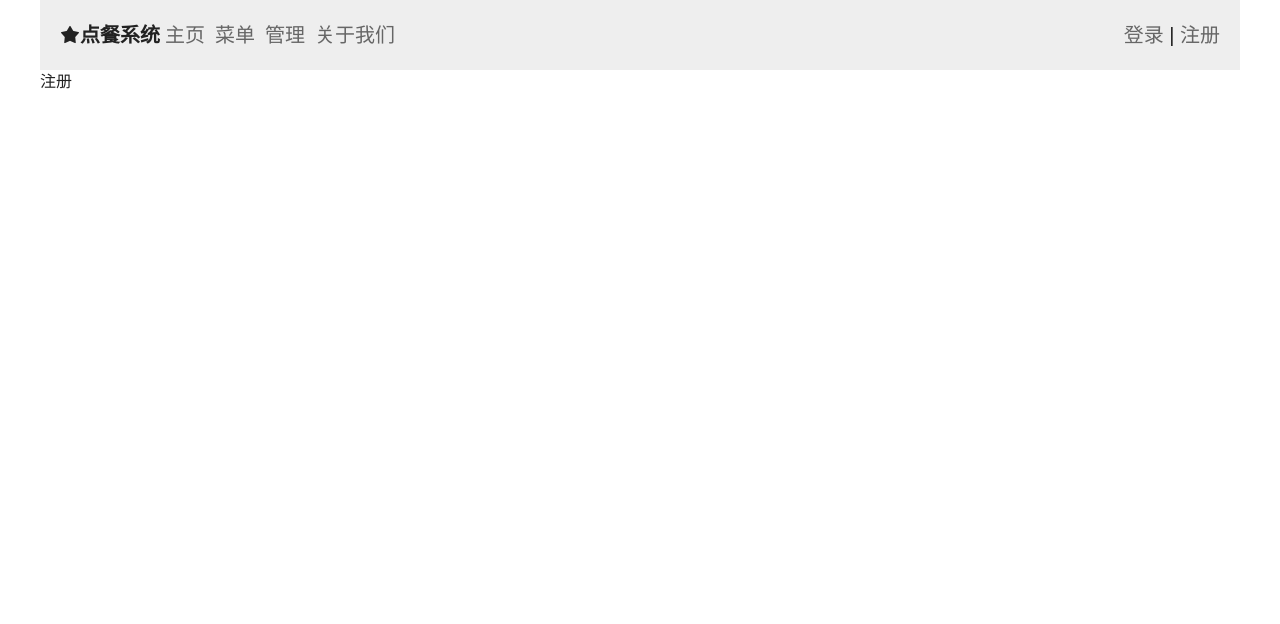
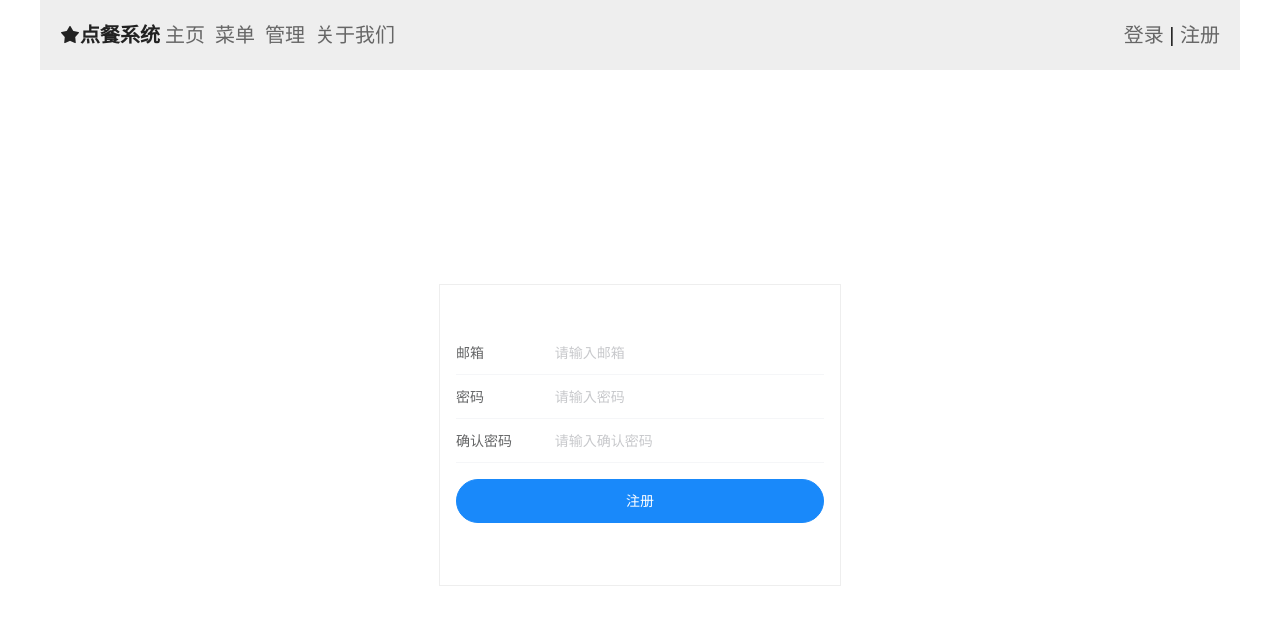
Before and after one commit to atsun1/order, a Vue app in the folder order/: page /#/register in a window 1280 px wide. Shown: the top 624 px of the page. Built offline with nearby package versions, Linux system fonts and the light colour scheme; the HTML template or start-up script is replaced by a standard one.

Commit message:
no message

```diff
--- a/order/package.json
+++ b/order/package.json
@@ -10,6 +10,7 @@
     "build": "node build/build.js"
   },
   "dependencies": {
+    "axios": "^0.21.1",
     "vant": "^2.12.25",
     "vue": "^2.5.2",
     "vue-router": "^3.0.1",
--- a/order/src/main.js
+++ b/order/src/main.js
@@ -3,9 +3,12 @@
 import Vue from 'vue'
 import App from './App'
 import router from './router'
-import Vant from 'vant';
+import Vant from 'vant'
+import axios from 'axios'
+import store from './store.js'
 import 'vant/lib/index.css';
 import '@/assets/reset.css'
+
 
 
 Vue.use(Vant);
@@ -16,6 +19,7 @@ Vue.config.productionTip = false
 new Vue({
   el: '#app',
   router,
+  store,
   components: { App },
   template: '<App/>'
 })
--- a/order/src/router/index.js
+++ b/order/src/router/index.js
@@ -58,16 +58,20 @@ Vue.use(Router)
       component: ()=>import('@/views/admin.vue')
     }
   ],
-
+  // 路由滚动
+  // scrollBehavior (to, from, savedPosition) {
+  //     console.log(savedPosition)
+  //     return savedPosition
+  //  }
 })
 
+// 路由拦截
+// router.beforeEach((to, from, next) => {
 
-router.beforeEach((to, from, next) => {
-
-  console.log(to,'1111')
-  console.log(from,'2222')
-  console.log(next,'3333')
-  next()
-})
+//   console.log(to,'1111')
+//   console.log(from,'2222')
+//   console.log(next,'3333')
+//   next()
+// })
 
 export default router
--- /dev/null
+++ b/order/src/store.js
@@ -0,0 +1,55 @@
+import Vue from 'vue'
+import Vuex from 'vuex'
+
+Vue.use(Vuex)
+
+
+
+export default new Vuex.Store({
+  state:{
+    // 设置属性
+    num:10,
+    test:'',
+    list:[
+      {
+        name:'张三',
+        age:18,
+
+      },
+      {
+        name:'张死',
+        age:18,
+
+      },
+      {
+        name:'张唔',
+        age:18,
+
+      },
+      {
+        name:'张流',
+        age:18,
+
+      }
+    ]
+  },
+  getters:{
+    // 获取属性状态
+    getNum(state){
+    	return state.num
+    }
+  },
+  mutations:{
+    // 改变属性状态
+    settest(state,data){
+      state.test = data
+    },
+    setlist(state,data){
+      state.list.push(data)
+    }
+
+  },
+  actions:{
+    // 应用Mutations
+  }
+})
--- a/order/src/views/home.vue
+++ b/order/src/views/home.vue
@@ -1,10 +1,92 @@
 <template>
   <div>
-    主页
+     <div>
+       {{$store.getters.getNum}}  通过getters
+     </div>
+     <div>
+       {{$store.state.num}}   直接调用
+     </div>
+     <div>
+       {{$store.state.test}}   改变VUEX属性
+     </div>
+     <div>
+       {{com}}  通过computed获得属性
+     </div>
+
+     <input type="text" v-model="changenub" >
+     <p>{{changenub}}</p>
+     <button @click="change(changenub)">修改数值</button>
+
+    <div v-for="(ite,ind) in hlist" :key="ind">
+       <p>{{ite.name}},{{ite.age}}</p>
+     </div>
+    <input type="text" v-model="hname">
+    <input type="text" v-model="hage">
+    <button @click="pushlist">增加数组</button>
   </div>
 </template>
 
 <script>
+	export default{
+		// beforeRouteEnter (to, from, next) {
+		//    // next()
+  //      console.log(to,'111111')
+  //      console.log(from,'111111')
+  //      console.log(next,'111111')
+		//   },
+    data(){
+      return{
+        changenub:0,
+        hage:0,
+        hname:'',
+        // hlist:[
+        //     {
+        //       name:'张三',
+        //       age:18,
+
+        //     },
+        //     {
+        //       name:'张死',
+        //       age:18,
+
+        //     },
+        //     {
+        //       name:'张唔',
+        //       age:18,
+
+        //     },
+        //     {
+        //       name:'张流',
+        //       age:18,
+
+        //     }
+        // ],
+      }
+    },
+    created(){
+      this.$store.commit("settest",'新的属性1')
+    },
+    computed:{
+      com(){
+        console.log('调用')
+        return this.$store.state.test
+      },
+      hlist(){
+        return this.$store.state.list
+      }
+    },
+    methods:{
+      change(e){
+        console.log(e)
+        // this.$store.commit("settest",changenub)
+      },
+      pushlist(){
+        // this.hlist.push({name:this.hname,age:this.hage})
+        console.log(this.hlist)
+        this.$store.commit("setlist",{name:this.hname,age:this.hage})
+      }
+    }
+	}
 </script>
 
 <style>
--- a/order/src/views/login.vue
+++ b/order/src/views/login.vue
@@ -1,11 +1,64 @@
 <template>
-  <div>
-    登录
+  <div class="login">
+    <div class="login-box">
+
+        <van-form @submit="onSubmit" class="login-from">
+          <van-field
+            v-model="eamil"
+            name="eamil"
+            label="邮箱"
+            placeholder="请输入邮箱"
+            :rules="[{ required: true, message: '请输入邮箱' }]"
+          />
+          <van-field
+            v-model="password"
+            type="password"
+            name="password"
+            label="密码"
+            placeholder="请输入密码"
+            :rules="[{ required: true, message: '请填写密码' }]"
+          />
+          <div style="margin: 16px;">
+            <van-button round block type="info" native-type="submit">登录</van-button>
+          </div>
+        </van-form>
+
+    </div>
   </div>
 </template>
 
 <script>
+  export default {
+    data() {
+      return {
+        eamil: '',
+        password: '',
+      };
+    },
+    methods: {
+      onSubmit(values) {
+        console.log('submit', values);
+      },
+    },
+  };
 </script>
 
 <style>
+  .login{
+    display: flex;
+    height:calc(100vh - 70px);
+    justify-content: center;
+    align-items: center;
+  }
+  .login-box{
+    width: 400px;
+    height:300px;
+    border:1px solid #eee;
+    display: flex;
+    justify-content: center;
+    align-items: center;
+  }
+  .login-from{
+    width: 100%;
+  }
 </style>
--- a/order/src/views/menu.vue
+++ b/order/src/views/menu.vue
@@ -1,11 +1,40 @@
 <template>
-  <div>
-    菜单
-  </div>
+  <van-row class="menu">
+    <van-col class="left"  span="16">
+      <div class="leftlist">
+        <h5><b>尺寸</b></h5>
+        <h5><b>价格</b></h5>
+        <h5><b>加入</b></h5>
+      </div>
+
+    </van-col>
+
+    <van-col class="right"  span="8">
+
+        <p>没有任何商品</p>
+    </van-col>
+
+  </van-row>
 </template>
 
 <script>
 </script>
 
 <style>
+  .menu{
+    font-size: 16px;
+  }
+  .left{
+
+  }
+  .leftlist{
+    display: flex;
+
+  }
+  .leftlist h5:first-child{
+    flex:2
+  }
+  .leftlist h5{
+    flex:1
+  }
 </style>
--- a/order/src/views/register.vue
+++ b/order/src/views/register.vue
@@ -1,11 +1,74 @@
 <template>
-  <div>
-    注册
+  <div class="login">
+    <div class="login-box">
+
+        <van-form @submit="onSubmit" class="login-from">
+          <van-field
+            v-model="eamil"
+            name="eamil"
+            label="邮箱"
+            placeholder="请输入邮箱"
+            :rules="[{ required: true, message: '请输入邮箱' }]"
+          />
+          <van-field
+            v-model="password"
+            type="password"
+            name="password"
+            label="密码"
+            placeholder="请输入密码"
+            :rules="[{ required: true, message: '请填写密码' }]"
+          />
+          <van-field
+            v-model="chekepass"
+            type="password"
+            name="chekepass"
+            label="确认密码"
+            placeholder="请输入确认密码"
+            :rules="[{ required: true, message: '请填写确认密码' }]"
+          />
+
+          <div style="margin: 16px;">
+            <van-button round block type="info" native-type="submit">注册</van-button>
+          </div>
+        </van-form>
+
+    </div>
   </div>
 </template>
 
 <script>
+  export default {
+    data() {
+      return {
+        eamil: '',
+        password: '',
+        chekepass:''
+      };
+    },
+    methods: {
+      onSubmit(values) {
+        console.log('submit', values);
+      },
+    },
+  };
 </script>
 
 <style>
+  .login{
+    display: flex;
+    height:calc(100vh - 70px);
+    justify-content: center;
+    align-items: center;
+  }
+  .login-box{
+    width: 400px;
+    height:300px;
+    border:1px solid #eee;
+    display: flex;
+    justify-content: center;
+    align-items: center;
+  }
+  .login-from{
+    width: 100%;
+  }
 </style>
```
